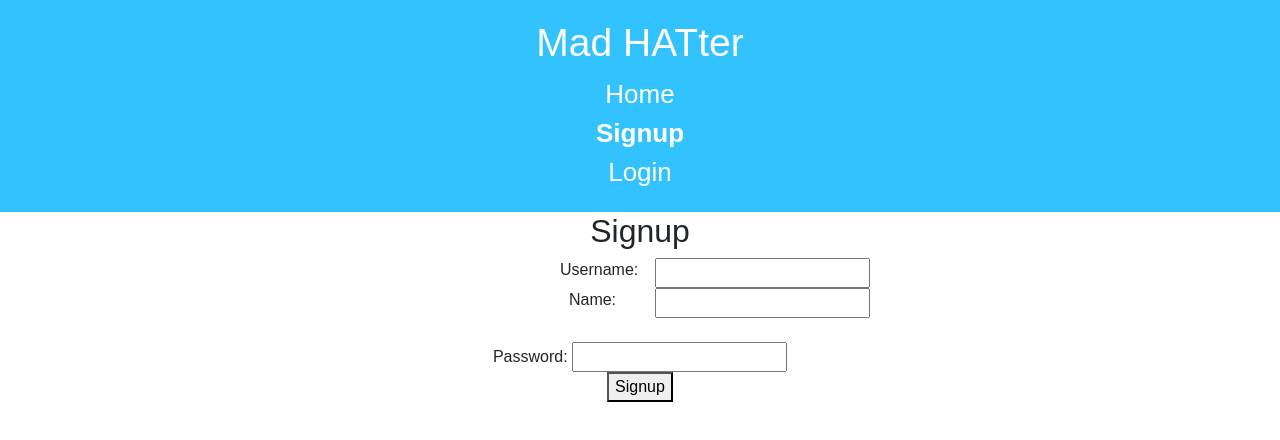
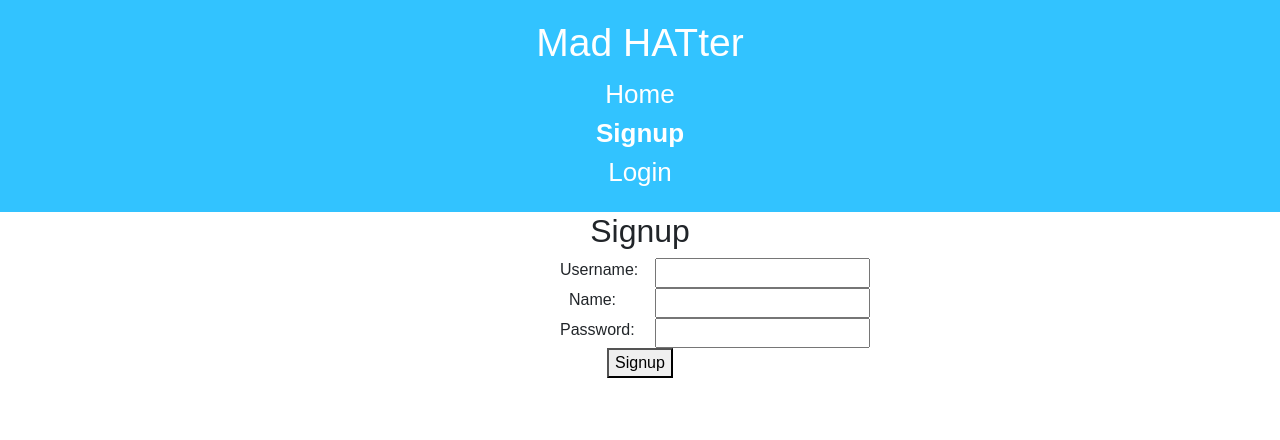
Before and after one commit to Shubanshii/mad-hatter-database, a React (Create React App) app in the folder client/: page /signup in a window 1280 px wide. Shown: the top 440 px of the page. Built offline with nearby package versions, Linux system fonts and the light colour scheme.

Commit message:
straightened signup page

```diff
--- a/client/src/components/pages/Signup.jsx
+++ b/client/src/components/pages/Signup.jsx
@@ -50,10 +50,12 @@ export default class Signup extends Component {
               <div className="col-sm-1">Name:</div>
               <div className="col-sm-1"><input type="text" value={this.state.name} name="name" onChange={this.handleInputChange} /></div>
             </div>
+            <div className="row">
+              <div className="col-sm-5"></div>
+              <div className="col-sm-1">Password:</div>
+              <div className="col-sm-1"><input type="password" value={this.state.password} name="password" onChange={this.handleInputChange} /></div>
+            </div>
           </div>
-
-          <br />
-          Password: <input type="password" value={this.state.password} name="password" onChange={this.handleInputChange} /> <br />
           <button onClick={(e) => this.handleClick(e)}>Signup</button>
         </form>
         {this.state.message && <div className="info info-danger">
```
